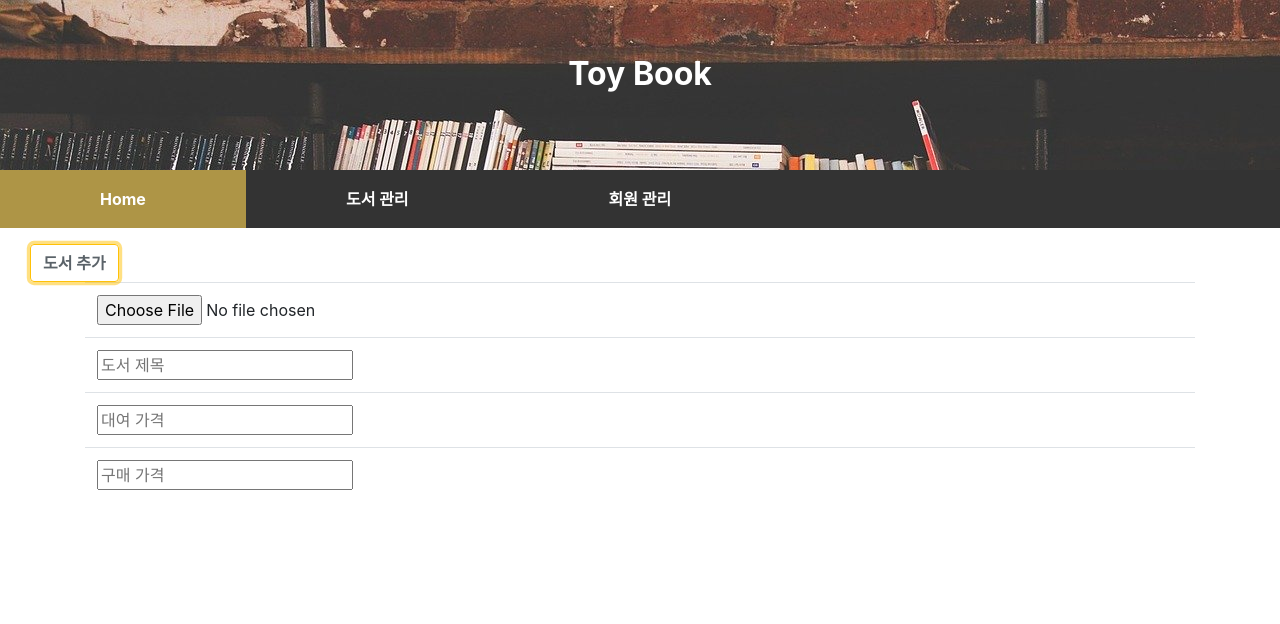
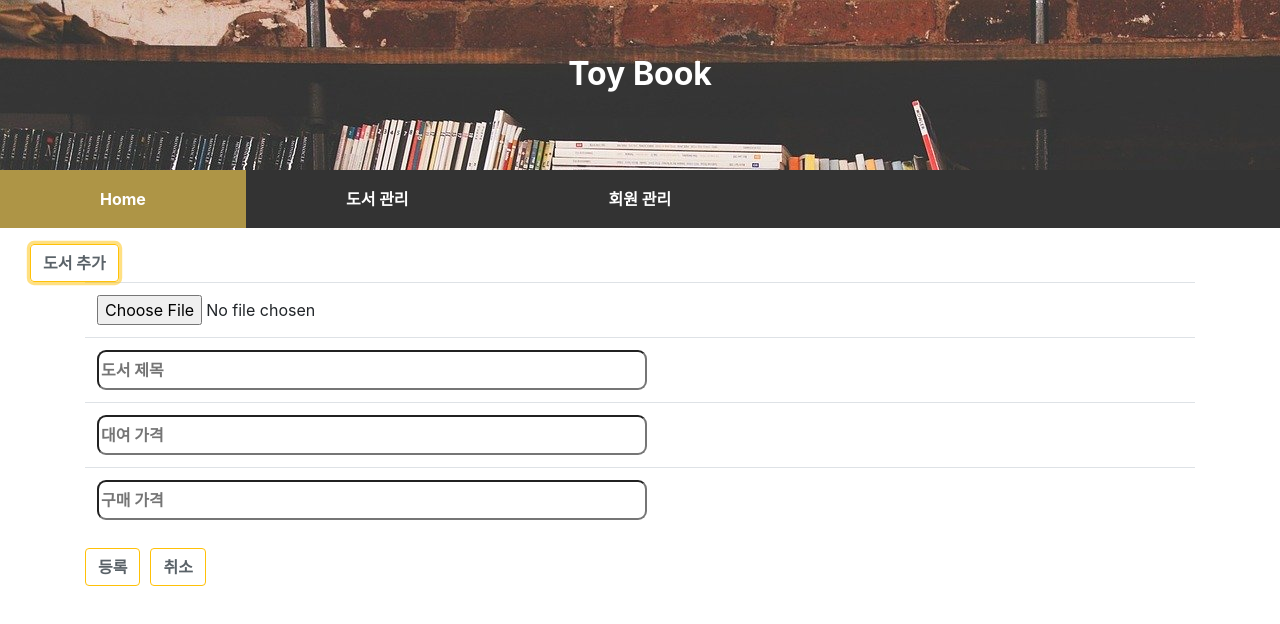
Before and after one commit to mmjae/toybook, a React (Create React App) app: page /book-manager in a window 1280 px wide. Both pictures are taken after a click on the button "도서 추가". Shown: the top 624 px of the page. Built offline with nearby package versions, Linux system fonts and the light colour scheme.

Commit message:
도서 관리 진행중

```diff
--- a/src/App.js
+++ b/src/App.js
@@ -6,7 +6,6 @@ import {BrowserRouter} from 'react-router-dom';
 import 'bootstrap/dist/css/bootstrap.min.css';
 
 class App extends Component {
-
 
   render(){
   return (
--- a/src/component/AddBook.jsx
+++ b/src/component/AddBook.jsx
@@ -9,11 +9,20 @@ class AddBook extends Component{
             imgBase64 : '',
             setImgBase64 : '',
             imgFile : '',
-            setImgFile : '',
+            setImgFile : ''
         }
     }
     handleChangeFile= (e) => {
         let reader = new FileReader();
+
+        if(e.target.files[0].type!=='image/png'){
+            alert('png파일만 업로드 할 수 있습니다.');
+            e.target.value="";
+            this.setState({
+                imgBase64 : ""
+            });
+            return;
+        }
 
         reader.onloadend = () =>{
             const base64= reader.result;
@@ -34,7 +43,7 @@ class AddBook extends Component{
 
     imgSet = () =>{
         if(this.state.imgBase64!==''){
-            return( <img src={this.state.imgBase64} alt='bookImg'/> );
+            return( <img style={style} src={this.state.imgBase64} alt='bookImg'/> );
         }else {
             return(null);
         }
@@ -52,25 +61,24 @@ class AddBook extends Component{
                         <tr>
                             <td>
                                 {/* 이미지 미리보기 파일 제한해야함 */}
-                                <input type="file" name="imgFile" id="imgFile" onChange={this.handleChangeFile} accept="image/jpg,.jpg"/>
+                                <input type="file" name="imgFile" id="imgFile" onChange={this.handleChangeFile} accept=".png"/>
                             </td>
                         </tr>
                         <tr>
                             <td>
-                            <input type="text" placeholder="도서 제목"/>
+                            <input type="text" placeholder="도서 제목" style={style2}/>
                             </td>
                         </tr>
                         <tr>
                             <td>
-                            <input type="text" placeholder="대여 가격"/>
+                            <input type="text" placeholder="대여 가격" style={style2}/>
                             </td>
                         </tr>
                         <tr>
                             <td>
-                            <input type="text" placeholder="구매 가격"/>
+                            <input type="text" placeholder="구매 가격" style={style2} />
                             </td>
                         </tr>
-
                     </tbody>
                 </Table>
             </div>
@@ -78,4 +86,17 @@ class AddBook extends Component{
     }
 
 }
+const style = {
+    width : "250px",
+    height : "150px"
+}
+
+const style2 = {
+    width : "550px",
+    height : "40px",
+    borderRadius: "9px",
+    fontSize : "16px",
+    fontWeight : "bold"
+}
+
 export default AddBook
--- a/src/component/BookManager.jsx
+++ b/src/component/BookManager.jsx
@@ -48,7 +48,8 @@ class BookManager extends Component {
     // 현재 보이는 모드가 어떤거냐에 따라서 다른 컴포넌트들을 보여줌
     modeCheck = () => {
         if(this.state.mode==='add' && this.state.open === true){
-            return(<AddBook/>);
+            return(<><AddBook/><Button variant="outline-warning" style={bookAddBtn}>등록</Button>
+            <Button variant="outline-warning" style={bookAddBtn1}>취소</Button></>);
         }
     }
 
@@ -68,6 +69,14 @@ class BookManager extends Component {
 
 }
 
+const bookAddBtn1 = {
+    color: "rgb(90, 98, 104)",
+    fontWeight: 'bold',
+    border: "1.5px solid #ffc107",
+    marginLeft: "10px"
+}
+
+
 const bookAddBtn =
 {
     color: "rgb(90, 98, 104)",
--- a/src/css/nav.css
+++ b/src/css/nav.css
@@ -27,7 +27,6 @@ li a:hover:not(.active) {
 li a:hover{
     color: white;
     text-decoration: none;
-
 }
 .active {
     background-color: rgba(196, 167, 74, 0.856);
```
